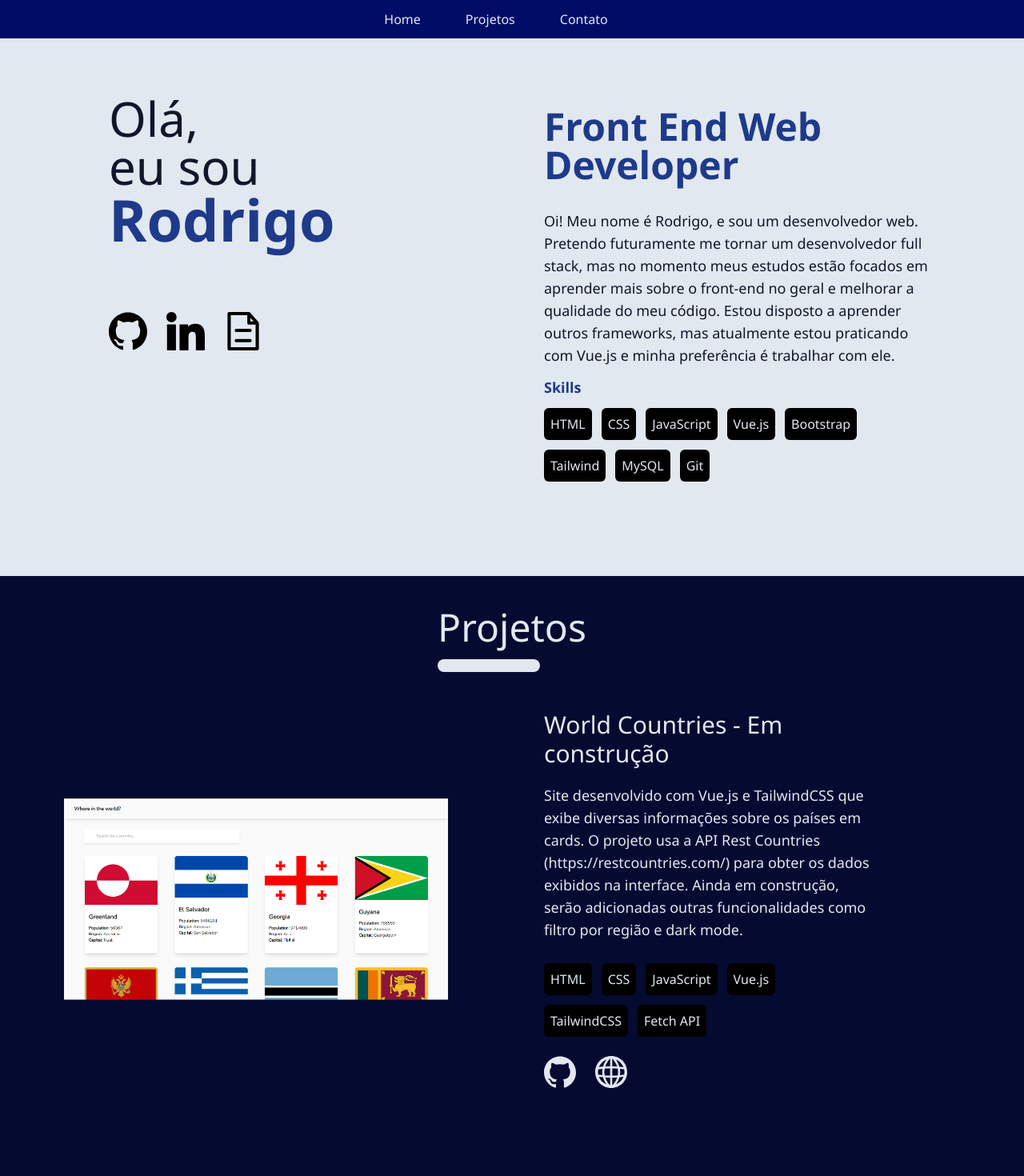
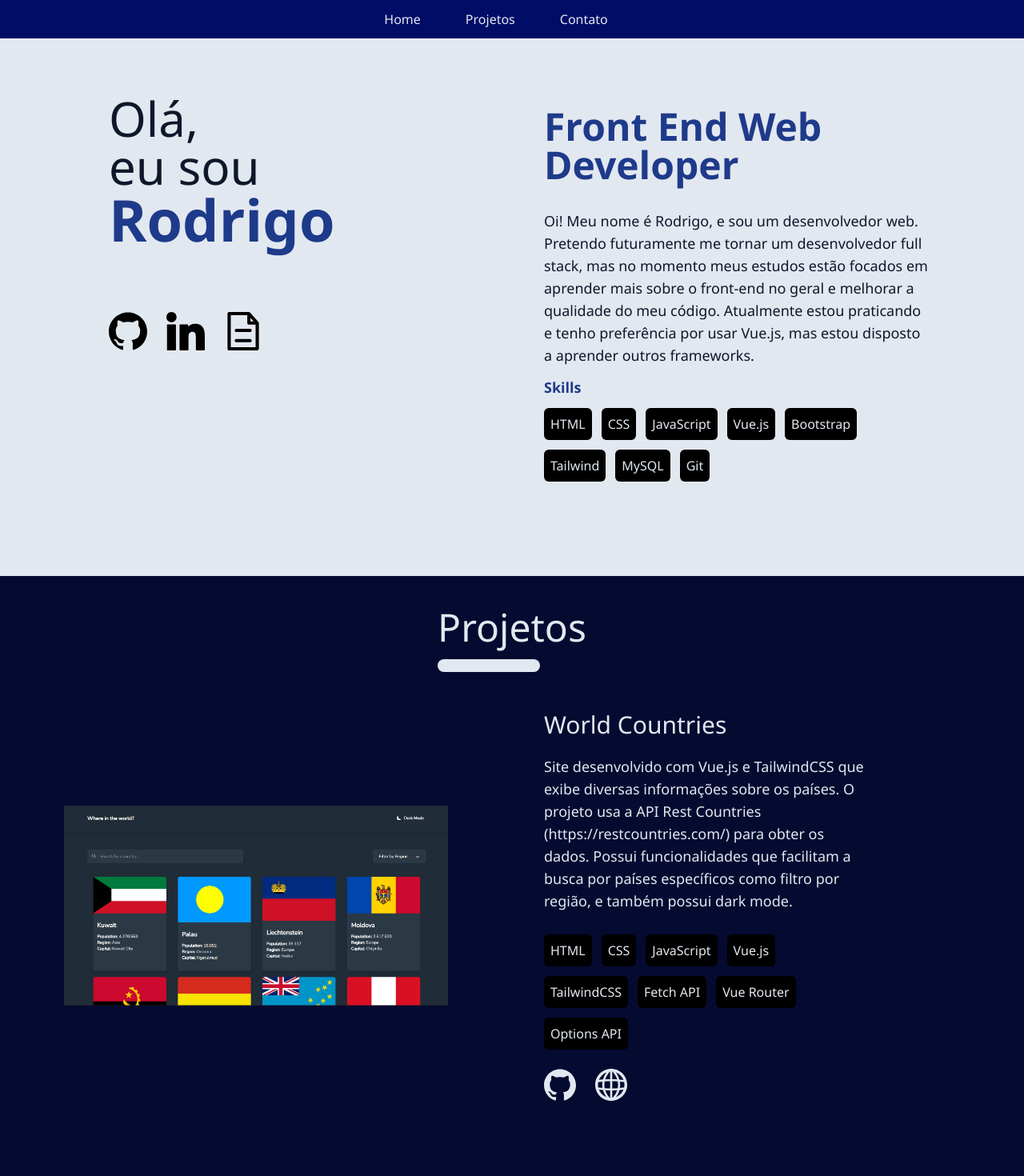
Before and after one commit to rodpd/portfolio, a Vue app: page / in a window 1280 px wide. Shown: the top 1470 px of the page at 80% size. Built offline with nearby package versions, Linux system fonts and the light colour scheme.

Commit message:
text content changes

```diff
--- a/src/components/Home.vue
+++ b/src/components/Home.vue
@@ -13,7 +13,7 @@
             <p class="mt-8 text-lg text-slate-900">
                 Oi! Meu nome é Rodrigo, e sou um desenvolvedor web. Pretendo futuramente me tornar um desenvolvedor full stack,
                 mas no momento meus estudos estão focados em aprender mais sobre o front-end no geral e melhorar a qualidade do meu código.
-				Estou disposto a aprender outros frameworks, mas atualmente estou praticando com Vue.js e minha preferência é trabalhar com ele.
+				Atualmente estou praticando e tenho preferência por usar Vue.js, mas estou disposto a aprender outros frameworks.
             </p>
             <h3 class="mt-3 text-lg font-semibold text-blue-900">Skills</h3>
             <Skills :skills="this.skills" />
--- a/src/components/Projects.vue
+++ b/src/components/Projects.vue
@@ -32,10 +32,10 @@ export default {
         return {
             projects: [
 				{
-					id: 1, title: "World Countries - Em construção", img: "world.png",
-					description: ` Site desenvolvido com Vue.js e TailwindCSS que exibe diversas informações sobre os países em cards. O projeto usa a
-					API Rest Countries (https://restcountries.com/) para obter os dados exibidos na interface. Ainda em construção,
-					serão adicionadas outras funcionalidades como filtro por região e dark mode.
+					id: 1, title: "World Countries", img: "world.png",
+					description: ` Site desenvolvido com Vue.js e TailwindCSS que exibe diversas informações sobre os países. O projeto usa a
+					API Rest Countries (https://restcountries.com/) para obter os dados. Possui funcionalidades que facilitam a busca por
+					países específicos como filtro por região, e também possui dark mode.
 					`,
 					skills: [
 						{id: 1, text: 'HTML'},
@@ -44,6 +44,8 @@ export default {
 						{id: 4, text: 'Vue.js'},
 						{id: 5, text: 'TailwindCSS'},
 						{id: 6, text: 'Fetch API'},
+						{id: 7, text: 'Vue Router'},
+						{id: 8, text: 'Options API'},
                 	],
 					githubUrl: "https://github.com/rodpd/world-countries",
 					demoUrl: "https://rodpd.github.io/world-countries"
```
Also changed, not shown: src/assets/world.png, 1 other file (tests, documents, lock files or other folders).
